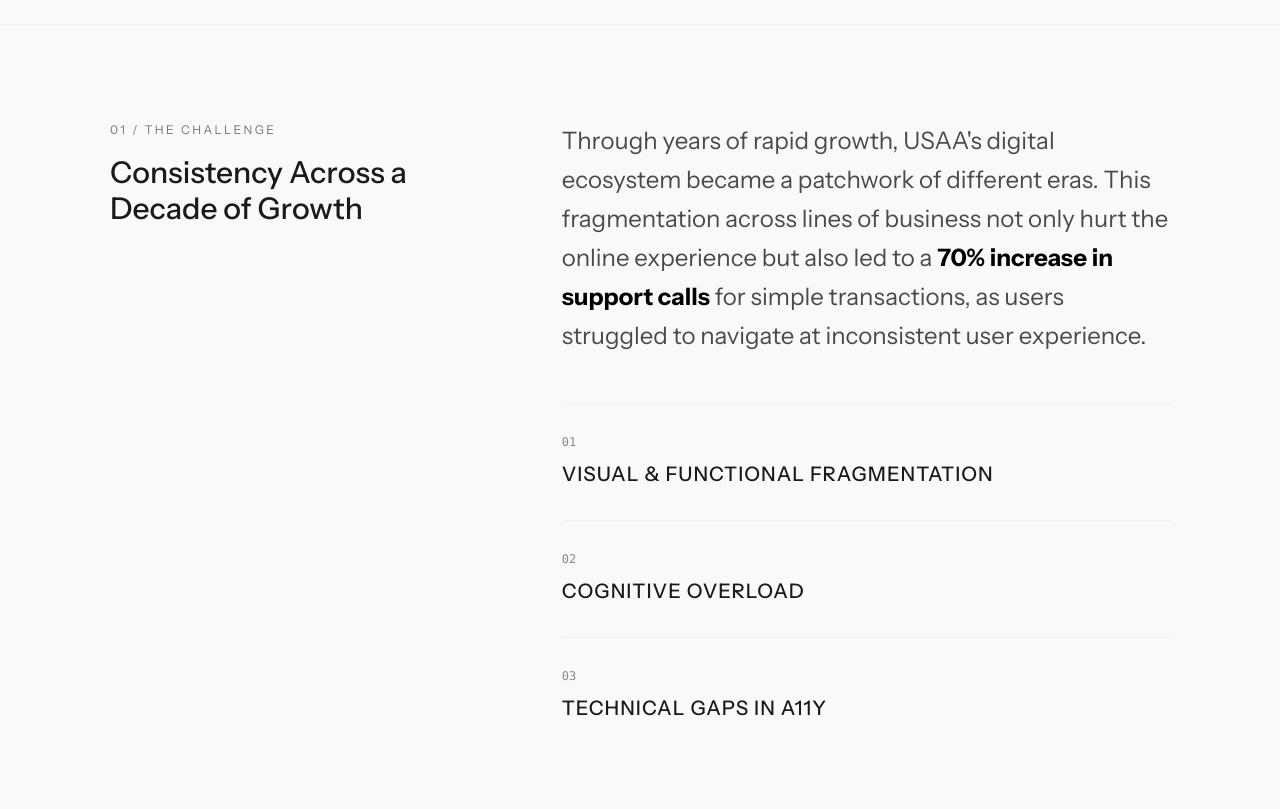
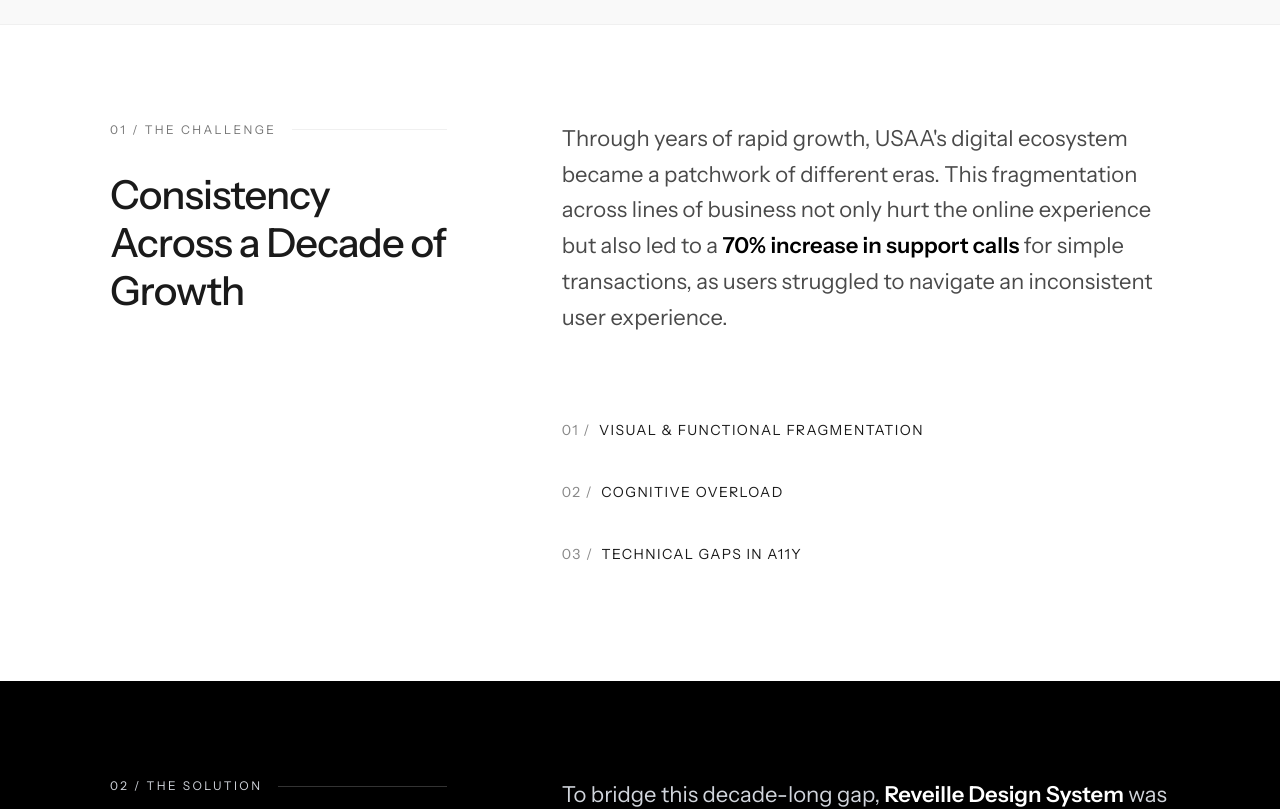
Before and after one commit to dizsel74/am-portfolio-2026, a React (Vite) app: page /work/usaa in a window 1280 px wide. Shown: the part 940-1749 px from the top of the page. Built offline with nearby package versions, Linux system fonts and the light colour scheme.

Commit message:
Seccion 1 THE CHALLENGE esta lista.

```diff
--- a/src/components/USAAProject.jsx
+++ b/src/components/USAAProject.jsx
@@ -23,31 +23,47 @@ const USAAProject = () => {
         </GridContainer>
       </section>
 
-      {/* 2. THE CHALLENGE */}
-      <section className="py-24 border-t border-[#F0F0F0]">
+       {/* 1. THE CHALLENGE */}
+        <section className="py-24 border-t border-[#F0F0F0] bg-white">
           <GridContainer>
-          <div className="col-span-12 lg:col-span-4">
-            <h2 className="text-[12px] uppercase tracking-[0.2em] text-[#767676]">01 / The Challenge</h2>
-            <h3 className="text-3xl mt-4 font-medium">Consistency Across a Decade of Growth</h3>
+            {/* Título de Sección */}
+            <div className="col-span-12 lg:col-span-4 mb-12 lg:mb-0">
+              <div className="flex items-center gap-4 mb-8">
+                <h2 className="text-[12px] uppercase tracking-[0.2em] text-[#767676] whitespace-nowrap">
+                  01 / The Challenge
+                </h2>
+                <div className="h-[1px] bg-[#F0F0F0] flex-grow" />
               </div>
+              <h3 className="text-[40px] font-medium leading-[1.2] tracking-tight text-[#1a1a1a]">
+                Consistency Across a Decade of Growth
+              </h3>
+            </div>
+
+            {/* Contenido Principal */}
             <div className="col-span-12 lg:col-start-6 lg:col-span-7">
-            <p className="text-[clamp(18px,2vw,24px)] leading-relaxed text-[#4A4A4A] mb-12">
-            Through years of rapid growth, USAA's digital ecosystem became a patchwork of different eras. This fragmentation across lines of business not only hurt the online experience but also led to a <span className="text-black font-bold">70% increase in support calls</span> for simple transactions, as users struggled to navigate at inconsistent user experience.
+              <p className="text-[clamp(18px,2vw,22px)] leading-relaxed text-[#4A4A4A] mb-16">
+                Through years of rapid growth, USAA's digital ecosystem became a patchwork of different eras. This fragmentation across lines of business not only hurt the online experience but also led to a <span className="text-black font-semibold">70% increase in support calls</span> for simple transactions, as users struggled to navigate an inconsistent user experience.
               </p>
-            {/* Pain Points List */}
-            <div className="space-y-8">
+
+              {/* Pain Points List - Estilo Lineal */}
+              <div className="flex flex-col">
                 {['Visual & Functional Fragmentation', 'Cognitive Overload', 'Technical Gaps in A11y'].map((point, i) => (
-                <div key={i} className="border-t border-[#F0F0F0] pt-6 group">
-                  <span className="text-xs text-[#888888] font-mono">0{i+1}</span>
-                  <h4 className="text-xl font-medium mt-2 group-hover:translate-x-2 transition-transform duration-300 uppercase tracking-wider">{point}</h4>
+                  <div key={i} className="group py-6 flex items-center cursor-default">{/*border-t border-[#F0F0F0] */}
+                    <h4 className="text-[14px] uppercase leading-none tracking-[0.1em] text-[#1a1a1a]
+                                  transition-all duration-500 ease-out
+                                  group-hover:translate-x-3 group-hover:text-[#767676]">
+                      <span className="text-[#888888] mr-2">0{i+1} /</span>{point}
+                    </h4>
                   </div>
                 ))}
+                {/* Línea de cierre inferior para la lista
+                <div className="border-t border-[#F0F0F0] w-full" />*/}
               </div>
             </div>
           </GridContainer>
         </section>
 
-  {/* 3. THE SOLUTION */}
+        {/* 2. THE SOLUTION */}
         <section className="py-24 bg-black text-gray-300">
         <GridContainer>
           {/* Título y Header de Sección */}
@@ -109,8 +125,7 @@ const USAAProject = () => {
         </GridContainer>
         </section>
 
-
-        {/* 4. VISUAL SHOWCASE (ATOMIC) */}{/**bg-white */}
+        {/* 3. VISUAL SHOWCASE (ATOMIC) */}{/**bg-white */}
         <section className="py-24 ">
           <GridContainer>
             {/* Título de sección: Ocupa las 12 columnas para mantener jerarquía antes del grid de imágenes */}
@@ -161,8 +176,7 @@ const USAAProject = () => {
           </GridContainer>
         </section>
 
-
-    {/* 5. RESULTS & IMPACT */}
+        {/* 4. RESULTS & IMPACT */}
         <section className="py-24 bg-white">
           <GridContainer>
             {/* Título: Ocupa 4 columnas */}
@@ -227,7 +241,6 @@ const USAAProject = () => {
         </section>
 
 
-
     </div>
   );
 };
```
Lines whose indentation alone changed are shown as unchanged.
